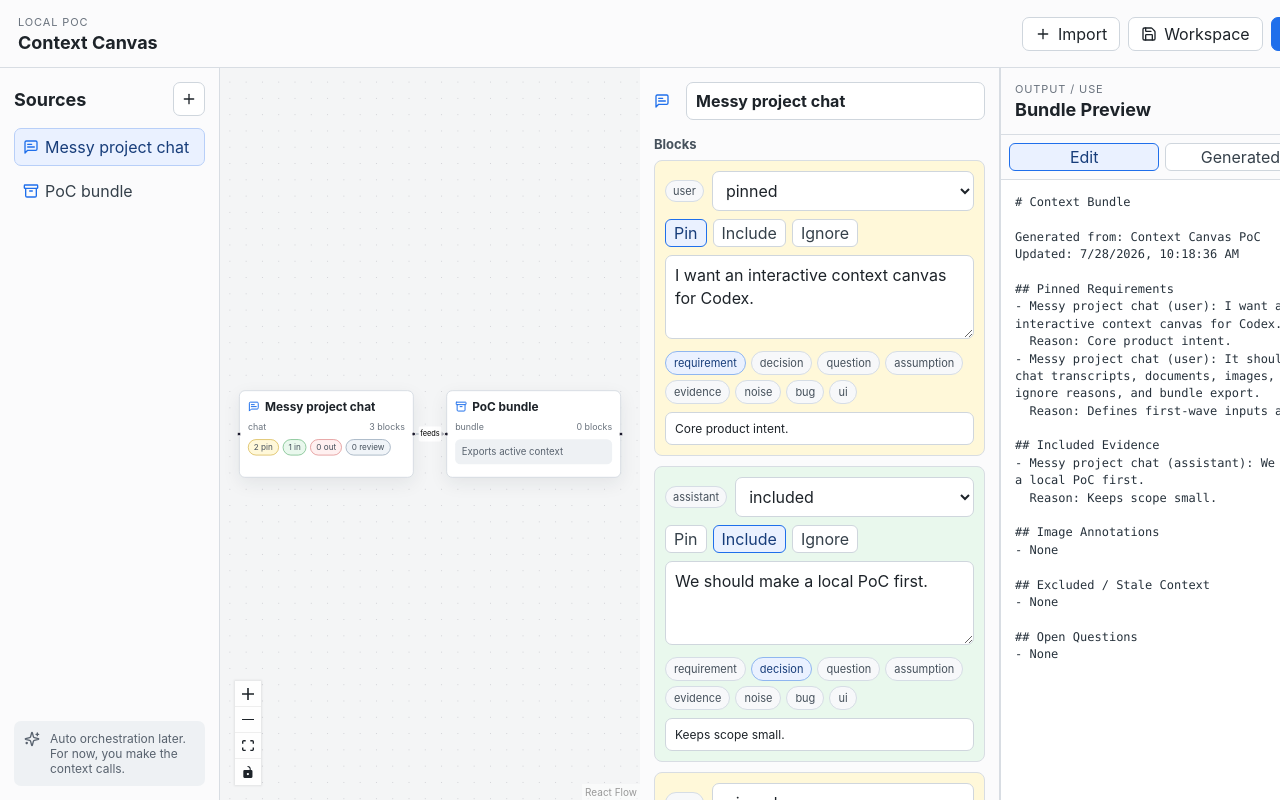
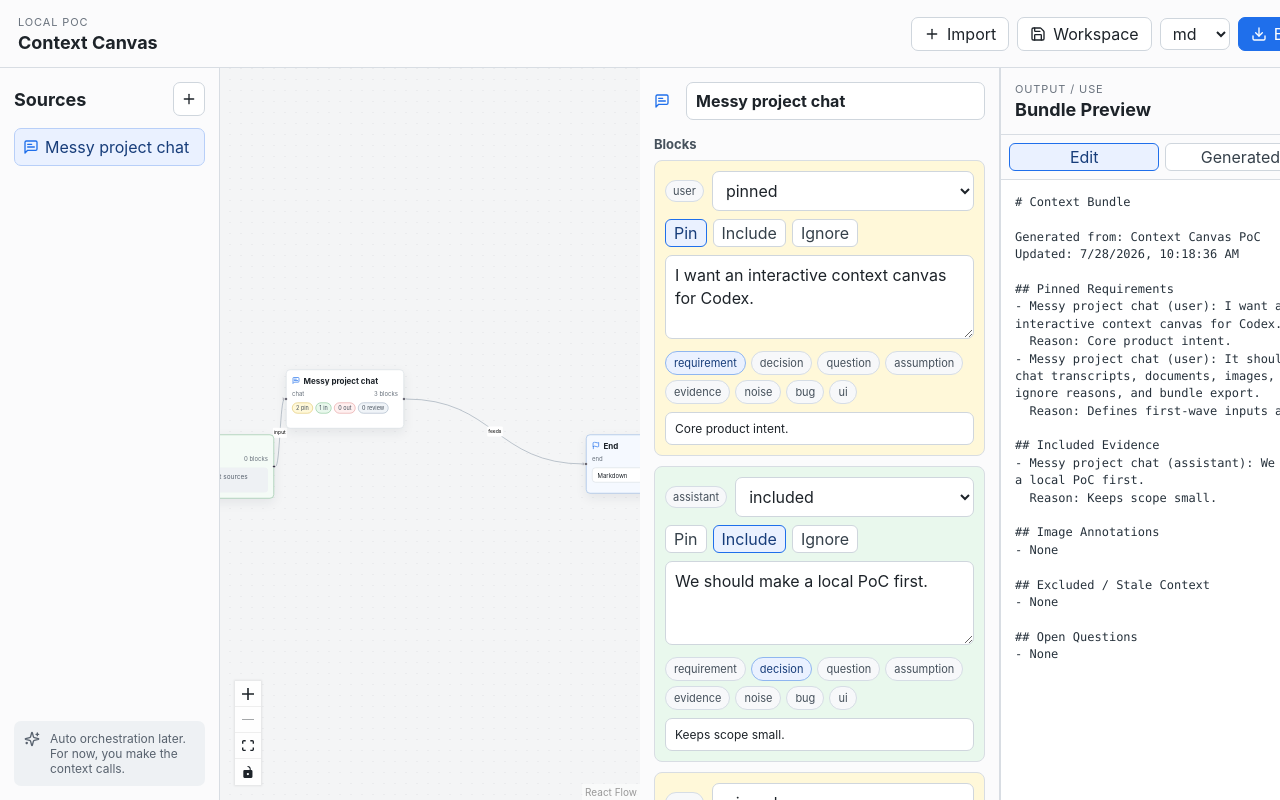
Before and after one commit to KeithWangJunzhe/context-canvas, a React (Vite) app: page / in a window 1280 px wide. Shown: the top 800 px of the page. Built offline with nearby package versions, Linux system fonts and the light colour scheme.

Commit message:
Add start and end canvas nodes

```diff
--- a/src/App.tsx
+++ b/src/App.tsx
@@ -23,11 +23,13 @@ import {
   BoxSelect,
   Download,
   FileText,
+  Flag,
   Image as ImageIcon,
   Link,
   MessageSquareText,
   MousePointer2,
   NotebookPen,
+  Play,
   Plus,
   Save,
   Scissors,
@@ -48,11 +50,53 @@ import { BlockStatus, BlockTag, ContextBlock, ContextNode, Workspace } from './t
 
 const statusOptions: BlockStatus[] = ['included', 'excluded', 'pinned', 'needs_review']
 const tagOptions: BlockTag[] = ['requirement', 'decision', 'question', 'assumption', 'evidence', 'noise', 'bug', 'ui']
-type ContextFlowNode = Node<ContextNode>
 type TextImportType = 'chat' | 'document' | 'note'
 type ImportResult = { ok: boolean; notice?: string }
+type OutputFormat = 'md' | 'txt' | 'json'
+type ContextFlowData = ContextNode & {
+  outputFormat?: OutputFormat
+  onOutputFormatChange?: (format: OutputFormat) => void
+  onDownloadBundle?: () => void
+}
+type ContextFlowNode = Node<ContextFlowData>
 
 const docxMimeType = 'application/vnd.openxmlformats-officedocument.wordprocessingml.document'
+const startNodeId = 'node_start'
+const endNodeId = 'node_end'
+
+function createSystemNode(id: string, type: 'start' | 'end', title: string): ContextNode {
+  const now = new Date().toISOString()
+  return {
+    id,
+    type,
+    title,
+    createdAt: now,
+    updatedAt: now,
+    regions: [],
+    blocks: [],
+  }
+}
+
+function withSystemNodes(workspace: Workspace): Workspace {
+  const legacyBundleIds = workspace.nodes.filter((node) => node.type === 'bundle').map((node) => node.id)
+  const nodes = workspace.nodes.map((node) => (node.type === 'bundle' ? { ...node, id: endNodeId, type: 'end' as const, title: 'End' } : node))
+  const hasStart = nodes.some((node) => node.id === startNodeId || node.type === 'start')
+  const hasEnd = nodes.some((node) => node.id === endNodeId || node.type === 'end')
+  return {
+    ...workspace,
+    nodes: [
+      ...(hasStart ? [] : [createSystemNode(startNodeId, 'start', 'Start')]),
+      ...nodes,
+      ...(hasEnd ? [] : [createSystemNode(endNodeId, 'end', 'End')]),
+    ],
+    edges: workspace.edges.map((edge) => ({
+      ...edge,
+      from: legacyBundleIds.includes(edge.from) ? endNodeId : edge.from,
+      to: legacyBundleIds.includes(edge.to) ? endNodeId : edge.to,
+    })),
+    activeBundleId: endNodeId,
+  }
+}
 
 function sourceTitle(fileName: string) {
   return fileName.replace(/\.[^.]+$/, '') || 'Imported source'
@@ -83,11 +127,39 @@ async function extractDocxText(file: File) {
   }
 }
 
+function bundleDownload(format: OutputFormat, markdown: string, workspace: Workspace) {
+  if (format === 'json') {
+    return {
+      filename: 'context-bundle.json',
+      mime: 'application/json',
+      content: JSON.stringify(
+        {
+          generatedFrom: workspace.title,
+          updatedAt: new Date().toISOString(),
+          format,
+          markdown,
+          workspace,
+        },
+        null,
+        2,
+      ),
+    }
+  }
+
+  return {
+    filename: format === 'md' ? 'context-bundle.md' : 'context-bundle.txt',
+    mime: format === 'md' ? 'text/markdown' : 'text/plain',
+    content: markdown,
+  }
+}
+
 function addTag(tags: BlockTag[], tag: BlockTag) {
   return tags.includes(tag) ? tags : [...tags, tag]
 }
 
 function nodeIcon(type: ContextNode['type']) {
+  if (type === 'start') return <Play size={16} />
+  if (type === 'end') return <Flag size={16} />
   if (type === 'chat') return <MessageSquareText size={16} />
   if (type === 'image') return <ImageIcon size={16} />
   if (type === 'note') return <NotebookPen size={16} />
@@ -100,11 +172,13 @@ function countByStatus(node: ContextNode, status: BlockStatus) {
 }
 
 function ContextNodeCard({ data, selected }: NodeProps<ContextFlowNode>) {
-  const contextNode = data as ContextNode
+  const contextNode = data as ContextFlowData
   const total = contextNode.blocks.length + contextNode.regions.length
+  const isStart = contextNode.type === 'start'
+  const isEnd = contextNode.type === 'end'
   return (
     <div className={`canvas-node ${selected ? 'is-selected' : ''} node-${contextNode.type}`}>
-      <Handle type="target" position={Position.Left} />
+      {!isStart && <Handle type="target" position={Position.Left} />}
       <div className="node-header">
         <span className="node-icon">{nodeIcon(contextNode.type)}</span>
         <span className="node-title">{contextNode.title}</span>
@@ -113,7 +187,7 @@ function ContextNodeCard({ data, selected }: NodeProps<ContextFlowNode>) {
         <span>{contextNode.type}</span>
         <span>{total} blocks</span>
       </div>
-      {contextNode.type !== 'bundle' && (
+      {!isStart && !isEnd && contextNode.type !== 'bundle' && (
         <div className="status-strip">
           <span className="pill pinned">{countByStatus(contextNode, 'pinned')} pin</span>
           <span className="pill included">{countByStatus(contextNode, 'included')} in</span>
@@ -122,7 +196,24 @@ function ContextNodeCard({ data, selected }: NodeProps<ContextFlowNode>) {
         </div>
       )}
       {contextNode.type === 'bundle' && <div className="bundle-note">Exports active context</div>}
-      <Handle type="source" position={Position.Right} />
+      {isStart && <div className="bundle-note">Import or connect sources from here.</div>}
+      {isEnd && (
+        <div className="end-node-controls nodrag nopan">
+          <select
+            value={contextNode.outputFormat || 'md'}
+            onChange={(event) => contextNode.onOutputFormatChange?.(event.target.value as OutputFormat)}
+          >
+            <option value="md">Markdown</option>
+            <option value="txt">Text</option>
+            <option value="json">JSON</option>
+          </select>
+          <button onClick={() => contextNode.onDownloadBundle?.()}>
+            <Download size={14} />
+            Export
+          </button>
+        </div>
+      )}
+      {!isEnd && <Handle type="source" position={Position.Right} />}
     </div>
   )
 }
@@ -130,12 +221,21 @@ function ContextNodeCard({ data, selected }: NodeProps<ContextFlowNode>) {
 const nodeTypes = { context: ContextNodeCard }
 
 function makeFlowNodes(workspace: Workspace): ContextFlowNode[] {
-  return workspace.nodes.map((node, index) => ({
-    id: node.id,
-    type: 'context',
-    position: { x: 90 + (index % 3) * 280, y: 120 + Math.floor(index / 3) * 190 },
-    data: node,
-  }))
+  return workspace.nodes.map((node, index) => {
+    const sourceIndex = workspace.nodes.filter((item) => item.type !== 'start' && item.type !== 'end').findIndex((item) => item.id === node.id)
+    const position =
+      node.type === 'start'
+        ? { x: 40, y: 260 }
+        : node.type === 'end'
+          ? { x: 900, y: 260 }
+          : { x: 300 + (sourceIndex % 2) * 280, y: 130 + Math.floor(Math.max(sourceIndex, 0) / 2) * 190 }
+    return {
+      id: node.id,
+      type: 'context',
+      position,
+      data: node,
+    }
+  })
 }
 
 function makeFlowEdges(workspace: Workspace): Edge[] {
@@ -705,7 +805,15 @@ function Inspector({
         </section>
       )}
 
-      {node.type !== 'image' && node.type !== 'bundle' && (
+      {node.type === 'start' && (
+        <div className="empty-state">
+          <Play size={22} />
+          <h2>Start Node</h2>
+          <p>This is the default entry point for source context. New imports connect from here automatically.</p>
+        </div>
+      )}
+
+      {node.type !== 'start' && node.type !== 'end' && node.type !== 'image' && node.type !== 'bundle' && (
         <section className="panel-section">
           <h3>{node.type === 'document' ? 'Structured Blocks' : 'Blocks'}</h3>
           {node.type === 'document' && (
@@ -722,6 +830,14 @@ function Inspector({
           <Archive size={22} />
           <h2>Bundle Node</h2>
           <p>This node represents the current output package. Use the preview panel to inspect what Codex will see.</p>
+        </div>
+      )}
+
+      {node.type === 'end' && (
+        <div className="empty-state">
+          <Flag size={22} />
+          <h2>End Node</h2>
+          <p>This is the default output point. Use its canvas controls or the top Bundle button to export the current bundle.</p>
         </div>
       )}
     </aside>
@@ -778,9 +894,10 @@ function BundlePreview({
 }
 
 export function App() {
-  const [workspace, setWorkspace] = useState<Workspace>(sampleWorkspace)
-  const [flowNodes, setFlowNodes] = useState<ContextFlowNode[]>(() => makeFlowNodes(sampleWorkspace))
-  const [flowEdges, setFlowEdges] = useState<Edge[]>(() => makeFlowEdges(sampleWorkspace))
+  const initialWorkspace = useMemo(() => withSystemNodes(sampleWorkspace), [])
+  const [workspace, setWorkspace] = useState<Workspace>(initialWorkspace)
+  const [flowNodes, setFlowNodes] = useState<ContextFlowNode[]>(() => makeFlowNodes(initialWorkspace))
+  const [flowEdges, setFlowEdges] = useState<Edge[]>(() => makeFlowEdges(initialWorkspace))
   const [selectedNodeId, setSelectedNodeId] = useState<string>('node_chat_idea')
   const [activeDocumentId, setActiveDocumentId] = useState<string | null>(null)
   const [showImport, setShowImport] = useState(false)
@@ -788,11 +905,16 @@ export function App() {
   const [importNotice, setImportNotice] = useState('')
   const [bundleDraft, setBundleDraft] = useState('')
   const [bundleDraftEdited, setBundleDraftEdited] = useState(false)
+  const [outputFormat, setOutputFormat] = useState<OutputFormat>('md')
 
   const selectedNode = workspace.nodes.find((node) => node.id === selectedNodeId)
   const activeDocument = activeDocumentId ? workspace.nodes.find((node) => node.id === activeDocumentId && node.type === 'document') : undefined
   const bundle = useMemo(() => generateBundleMarkdown(workspace), [workspace])
   const bundleToDownload = bundleDraftEdited ? bundleDraft : bundle
+  const downloadBundle = useCallback(() => {
+    const payload = bundleDownload(outputFormat, bundleToDownload, workspace)
+    downloadText(payload.filename, payload.content, payload.mime)
+  }, [bundleToDownload, outputFormat, workspace])
 
   useEffect(() => {
     if (!bundleDraftEdited) setBundleDraft(bundle)
@@ -802,26 +924,47 @@ export function App() {
     setFlowNodes((current) =>
       workspace.nodes.map((contextNode, index) => {
         const existing = current.find((node) => node.id === contextNode.id)
-        if (existing) return { ...existing, data: contextNode }
+        const data =
+          contextNode.type === 'end'
+            ? {
+                ...contextNode,
+                outputFormat,
+                onOutputFormatChange: setOutputFormat,
+                onDownloadBundle: downloadBundle,
+              }
+            : contextNode
+        if (existing) return { ...existing, data }
         return {
           id: contextNode.id,
           type: 'context',
           position: { x: 140 + index * 42, y: 140 + index * 28 },
-          data: contextNode,
+          data,
         }
       }),
     )
     setFlowEdges(makeFlowEdges(workspace))
-  }, [workspace])
+  }, [downloadBundle, outputFormat, workspace])
 
   const updateWorkspace = (updater: (workspace: Workspace) => Workspace) => {
     setWorkspace((current) => {
-      return { ...updater(current), updatedAt: new Date().toISOString() }
+      return withSystemNodes({ ...updater(current), updatedAt: new Date().toISOString() })
     })
   }
 
   const addNode = (node: ContextNode) => {
-    updateWorkspace((current) => ({ ...current, nodes: [...current.nodes, node] }))
+    updateWorkspace((current) => ({
+      ...current,
+      nodes: [...current.nodes, node],
+      edges: [
+        ...current.edges,
+        ...(current.nodes.some((item) => item.id === startNodeId)
+          ? [{ id: createId('edge'), from: startNodeId, to: node.id, label: 'input' }]
+          : []),
+        ...(current.nodes.some((item) => item.id === endNodeId)
+          ? [{ id: createId('edge'), from: node.id, to: endNodeId, label: 'feeds' }]
+          : []),
+      ],
+    }))
     setSelectedNodeId(node.id)
     setActiveDocumentId(node.type === 'document' ? node.id : null)
   }
@@ -1016,9 +1159,14 @@ export function App() {
               <Save size={16} />
               Workspace
             </button>
-            <button className="primary-button" onClick={() => downloadText('context-bundle.md', bundleToDownload, 'text/markdown')}>
+            <select className="toolbar-select" value={outputFormat} onChange={(event) => setOutputFormat(event.target.value as OutputFormat)} aria-label="Bundle output format">
+              <option value="md">md</option>
+              <option value="txt">txt</option>
+              <option value="json">json</option>
+            </select>
+            <button className="primary-button" onClick={downloadBundle}>
               <Download size={16} />
-              Bundle
+              Bundle .{outputFormat}
             </button>
           </div>
         </header>
@@ -1032,7 +1180,7 @@ export function App() {
               </button>
             </div>
             <div className="source-list">
-              {workspace.nodes.map((node) => (
+              {workspace.nodes.filter((node) => node.type !== 'start' && node.type !== 'end').map((node) => (
                 <button
                   key={node.id}
                   className={selectedNodeId === node.id ? 'source-item active' : 'source-item'}
--- a/src/domain.ts
+++ b/src/domain.ts
@@ -165,7 +165,7 @@ export function generateBundleMarkdown(workspace: Workspace) {
   }
 
   workspace.nodes.forEach((node) => {
-    if (node.type === 'bundle') return
+    if (node.type === 'start' || node.type === 'end' || node.type === 'bundle') return
     if (node.type === 'document') {
       const body = node.body?.trim()
       const hasExcludedDocument = node.blocks.some((block) => block.status === 'excluded' && !block.isGenerated)
--- a/src/sample.ts
+++ b/src/sample.ts
@@ -7,6 +7,15 @@ export const sampleWorkspace: Workspace = {
   title: 'Context Canvas PoC',
   updatedAt: now,
   nodes: [
+    {
+      id: 'node_start',
+      type: 'start',
+      title: 'Start',
+      createdAt: now,
+      updatedAt: now,
+      regions: [],
+      blocks: [],
+    },
     {
       id: 'node_chat_idea',
       type: 'chat',
@@ -49,9 +58,9 @@ export const sampleWorkspace: Workspace = {
       ],
     },
     {
-      id: 'node_bundle_main',
-      type: 'bundle',
-      title: 'PoC bundle',
+      id: 'node_end',
+      type: 'end',
+      title: 'End',
       createdAt: now,
       updatedAt: now,
       regions: [],
@@ -60,11 +69,17 @@ export const sampleWorkspace: Workspace = {
   ],
   edges: [
     {
+      id: 'edge_start_chat',
+      from: 'node_start',
+      to: 'node_chat_idea',
+      label: 'input',
+    },
+    {
       id: 'edge_chat_bundle',
       from: 'node_chat_idea',
-      to: 'node_bundle_main',
+      to: 'node_end',
       label: 'feeds',
     },
   ],
-  activeBundleId: 'node_bundle_main',
+  activeBundleId: 'node_end',
 }
--- a/src/styles.css
+++ b/src/styles.css
@@ -135,6 +135,16 @@ button {
   margin-top: 10px;
 }
 
+.toolbar-select {
+  height: 32px;
+  border: 1px solid #cfd6dd;
+  border-radius: 7px;
+  background: #fff;
+  color: #1d2329;
+  padding: 0 8px;
+  font: inherit;
+}
+
 .workbench {
   min-height: 0;
   display: grid;
@@ -252,6 +262,16 @@ button {
   box-shadow: 0 0 0 3px rgba(31, 111, 235, 0.12);
 }
 
+.canvas-node.node-start {
+  border-color: #7ab78d;
+  background: #f4fbf6;
+}
+
+.canvas-node.node-end {
+  border-color: #7fa7dc;
+  background: #f5f9ff;
+}
+
 .node-header {
   gap: 7px;
   margin-bottom: 9px;
@@ -323,6 +343,37 @@ button {
   background: #eef1f4;
   padding: 9px;
   border-radius: 7px;
+}
+
+.end-node-controls {
+  display: grid;
+  grid-template-columns: 1fr auto;
+  gap: 6px;
+}
+
+.end-node-controls select,
+.end-node-controls button {
+  min-width: 0;
+  height: 30px;
+  border: 1px solid #cfd6dd;
+  border-radius: 7px;
+  background: #fff;
+  color: #1d2329;
+  font: inherit;
+  font-size: 12px;
+}
+
+.end-node-controls select {
+  padding: 0 6px;
+}
+
+.end-node-controls button {
+  display: inline-flex;
+  align-items: center;
+  gap: 5px;
+  padding: 0 8px;
+  color: #1f6feb;
+  font-weight: 650;
 }
 
 .context-edge path {
--- a/src/types.ts
+++ b/src/types.ts
@@ -1,4 +1,4 @@
-export type NodeType = 'document' | 'chat' | 'image' | 'note' | 'bundle'
+export type NodeType = 'start' | 'document' | 'chat' | 'image' | 'note' | 'bundle' | 'end'
 
 export type BlockStatus = 'included' | 'excluded' | 'pinned' | 'needs_review'
 
```
Also changed, not shown: 1 other file (tests, documents, lock files or other folders).
